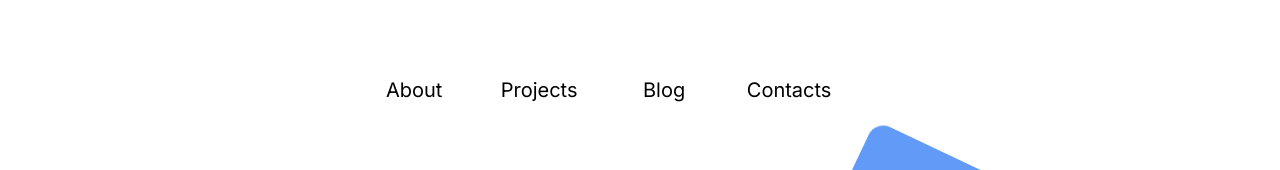
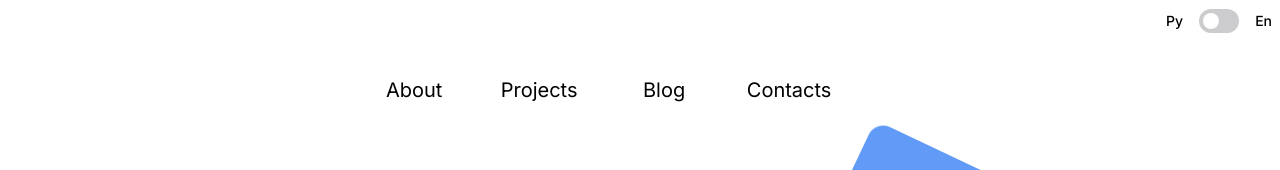
Before and after one commit to ArtofWASD/my_cv, a Next.js app: page / in a window 1280 px wide. Shown: the top 170 px of the page. Built offline with nearby package versions, Linux system fonts and the light colour scheme.

Commit message:
Feat: add toggler

```diff
--- a/src/components/layout/header/header.tsx
+++ b/src/components/layout/header/header.tsx
@@ -1,32 +1,39 @@
-"use client"
-import Button from "../../button/button"
-import NavMenu from "../../navMenu/navMenu"
-import { usePathname } from "next/navigation"
+"use client";
+import Button from "../../button/button";
+import NavMenu from "../../navMenu/navMenu";
+import { usePathname } from "next/navigation";
+import Toggler from "../../toggler/toggler";
 
 const Header = () => {
-  const pathname = usePathname()
+  const pathname = usePathname();
   const menuItems = [
     { name: "About", img: "/icons/profile.png", url: "/about" },
     { name: "Projects", img: "/icons/projects.png", url: "/projects" },
     { name: "Blog", img: "/icons/blog.png", url: "/blog" },
     { name: "Contacts", img: "/icons/contact.png", url: "/contacts" },
-  ]
+  ];
   return (
-    <header className="grid grid-cols-[94%_5%] justify-items-center items-end ">
+    <header className="grid">
+      <div className="justify-self-end pt-2 pr-2">
+        <Toggler />
+      </div>
+      <div className="grid grid-cols-[94%_5%] justify-items-center items-end">
         <div className="py-4">
           <NavMenu menuItems={menuItems} />
         </div>
-      {pathname == '/' ? (
+
+        {pathname == "/" ? (
           <></>
         ) : (
           <>
-          <div className="justify-self-end">
+            <div className="justify-self-end self-center pt-4">
               <Button />
             </div>
           </>
         )}
+      </div>
     </header>
-  )
-}
+  );
+};
 
-export default Header
+export default Header;
--- /dev/null
+++ b/src/components/toggler/toggler.tsx
@@ -0,0 +1,41 @@
+"use client";
+import React, { useState } from "react";
+
+const Toggler = () => {
+  const [isChecked, setIsChecked] = useState(false);
+
+  const handleCheckboxChange = () => {
+    setIsChecked(!isChecked);
+  };
+  return (
+    <>
+      <label className="themeSwitcherTwo relative inline-flex cursor-pointer select-none items-center">
+        <input
+          type="checkbox"
+          checked={isChecked}
+          onChange={handleCheckboxChange}
+          className="sr-only"
+        />
+        <span className="label flex items-center text-sm font-medium text-black">
+          Ру
+        </span>
+        <span
+          className={`slider mx-4 flex h-6 w-[40px] items-center rounded-full p-1 duration-200 ${
+            isChecked ? "bg-[#212b36]" : "bg-[#CCCCCE]"
+          }`}
+        >
+          <span
+            className={`dot h-4 w-4 rounded-full bg-white duration-200 ${
+              isChecked ? "translate-x-[16px]" : ""
+            }`}
+          ></span>
+        </span>
+        <span className="label flex items-center text-sm font-medium text-black">
+          En
+        </span>
+      </label>
+    </>
+  );
+};
+
+export default Toggler;
```
Lines whose indentation alone changed are shown as unchanged.
